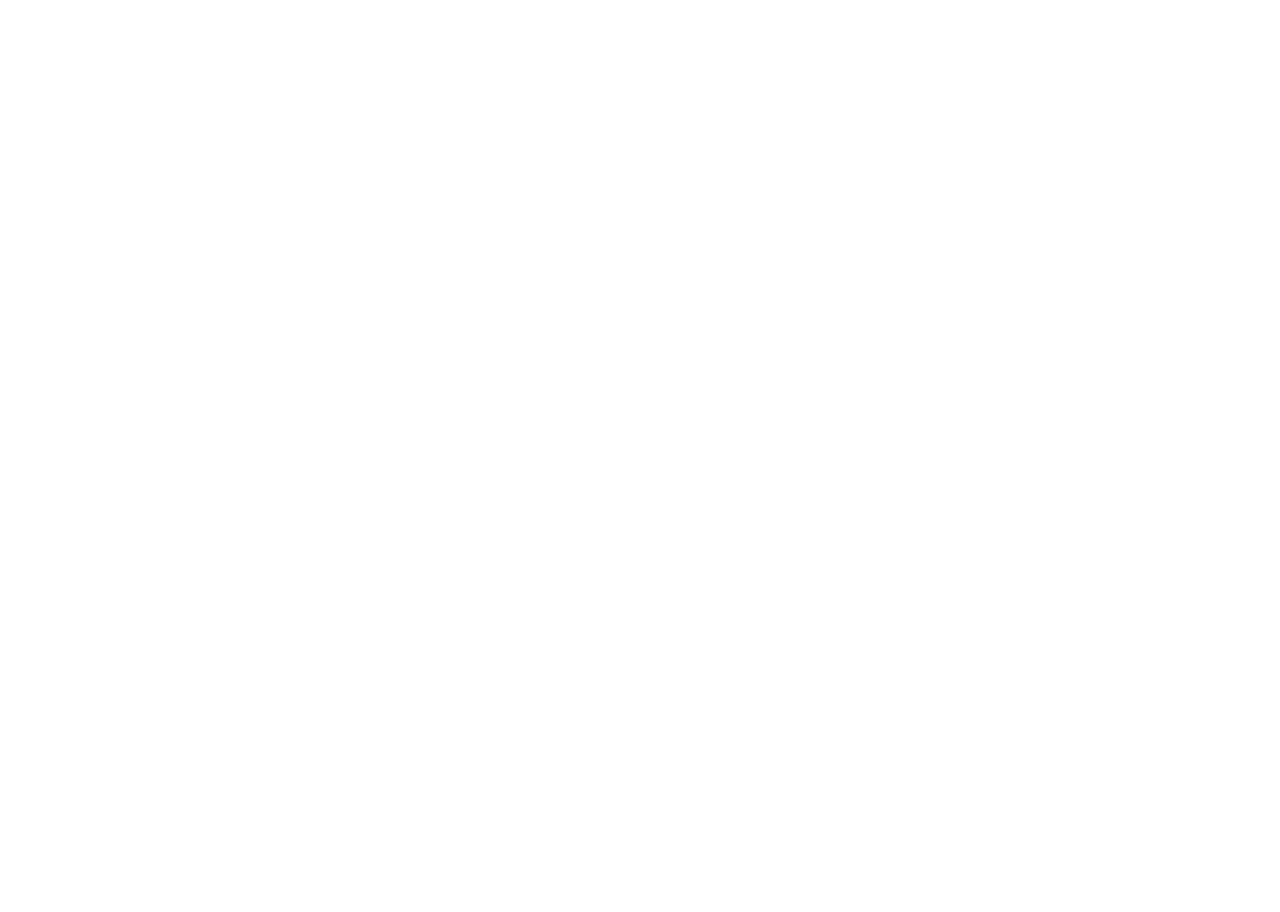
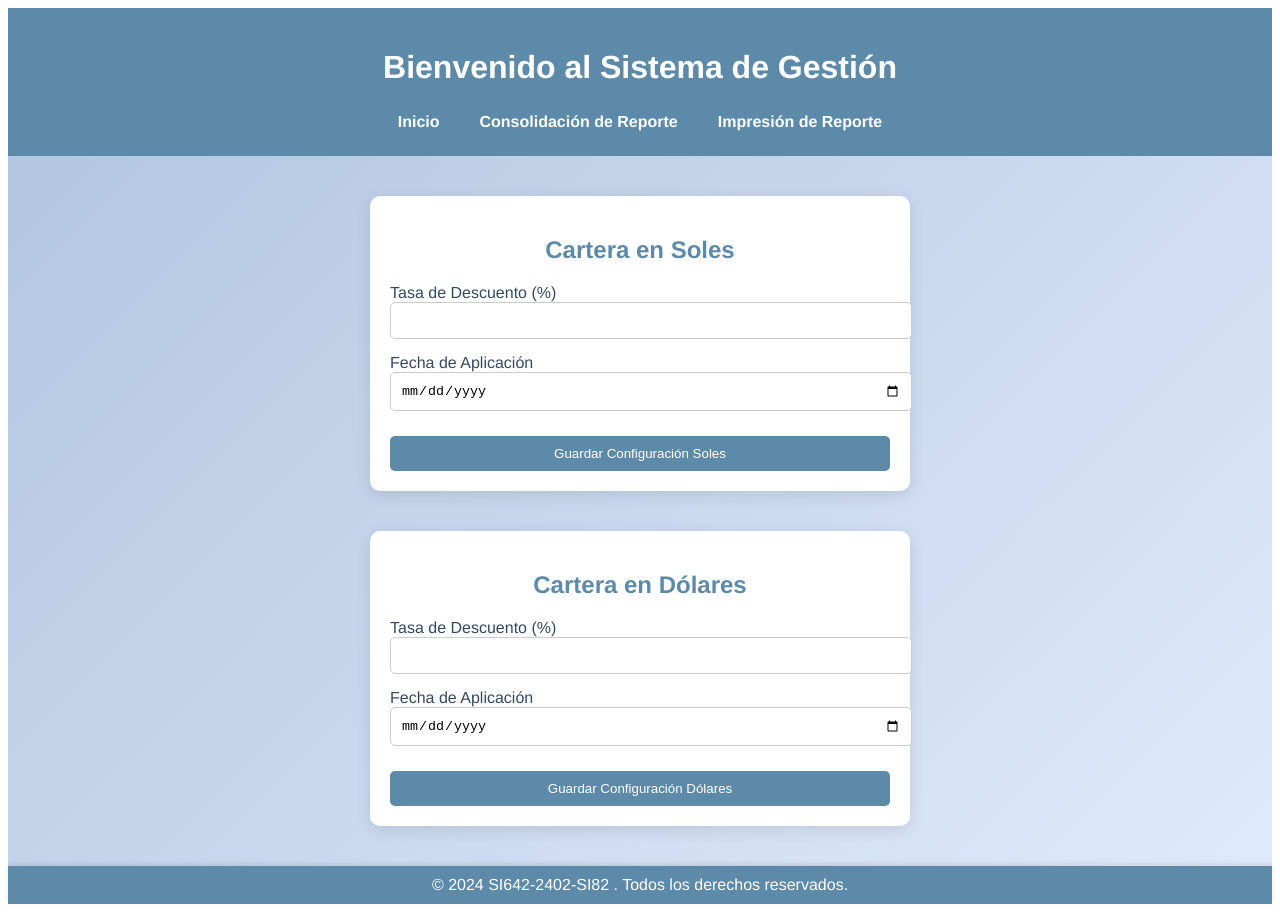
Before and after one commit to Adrianluza1/Hito2_Finanzas, a Vue app: page /tasas in a window 1280 px wide. Before the commit this address had no page. Before the commit the page ends 800 px from the top, so only its background shows below. Built offline with nearby package versions, Linux system fonts and the light colour scheme.

Commit message:
feat(Web): Add Configuracion de Tasas

```diff
--- a/src/router/index.js
+++ b/src/router/index.js
@@ -3,12 +3,14 @@
 import Login from '../views/Login.vue'; // RUTA RELATIVA
 import Register from '../views/Register.vue'; // RUTA RELATIVA
 import Home from '../views/Home.vue'; // RUTA RELATIVA
+import Tasas from '../views/Tasas.vue';
 
 
 const routes = [
     { path: '/', name: 'Login', component: Login },
     { path: '/register', name: 'Register', component: Register },
     { path: '/home', name: 'Home', component: Home },
+    { path: '/tasas', name: 'Tasas', component: Tasas },
 ];
 
 const router = createRouter({
--- /dev/null
+++ b/src/views/Tasas.vue
@@ -0,0 +1,171 @@
+<!-- src/views/Tasas.vue -->
+<template>
+  <div class="tasas-container">
+    <header class="tasas-header">
+      <h1>Bienvenido al Sistema de Gestión</h1>
+      <nav class="navigation-menu">
+        <router-link to="/home">Inicio</router-link>
+        <router-link to="/consolidacion">Consolidación de Reporte</router-link>
+        <router-link to="/imprimir">Impresión de Reporte</router-link>
+      </nav>
+    </header>
+
+    <main class="tasas-content">
+      <div class="card">
+        <h2>Cartera en Soles</h2>
+        <form @submit.prevent="saveSoles">
+          <div class="form-group">
+            <label for="tasa-soles">Tasa de Descuento (%)</label>
+            <input v-model="tasaSoles" type="number" id="tasa-soles" required />
+          </div>
+          <div class="form-group">
+            <label for="fecha-soles">Fecha de Aplicación</label>
+            <input v-model="fechaSoles" type="date" id="fecha-soles" required />
+          </div>
+          <button type="submit">Guardar Configuración Soles</button>
+        </form>
+      </div>
+
+      <div class="card">
+        <h2>Cartera en Dólares</h2>
+        <form @submit.prevent="saveDolares">
+          <div class="form-group">
+            <label for="tasa-dolares">Tasa de Descuento (%)</label>
+            <input v-model="tasaDolares" type="number" id="tasa-dolares" required />
+          </div>
+          <div class="form-group">
+            <label for="fecha-dolares">Fecha de Aplicación</label>
+            <input v-model="fechaDolares" type="date" id="fecha-dolares" required />
+          </div>
+          <button type="submit">Guardar Configuración Dólares</button>
+        </form>
+      </div>
+    </main>
+
+    <footer class="tasas-footer">
+      © 2024 SI642-2402-SI82 . Todos los derechos reservados.
+    </footer>
+  </div>
+</template>
+
+<script>
+export default {
+  name: "TasasView",
+  data() {
+    return {
+      tasaSoles: '',
+      fechaSoles: '',
+      tasaDolares: '',
+      fechaDolares: '',
+    };
+  },
+  methods: {
+    saveSoles() {
+      console.log("Guardando configuración de soles:", this.tasaSoles, this.fechaSoles);
+      alert("Configuración de Soles guardada con éxito.");
+    },
+    saveDolares() {
+      console.log("Guardando configuración de dólares:", this.tasaDolares, this.fechaDolares);
+      alert("Configuración de Dólares guardada con éxito.");
+    },
+  },
+};
+</script>
+
+<style scoped>
+/* Fondo claro pero respetando la paleta */
+.tasas-container {
+  display: flex;
+  flex-direction: column;
+  min-height: 100vh;
+  background: linear-gradient(135deg, #b0c4de, #e0eafc); /* Degradado de azul claro a gris muy claro */
+}
+
+.tasas-header {
+  background-color: #5d8aa8; /* Azul acero más claro */
+  color: #ffffff; /* Texto blanco */
+  padding: 20px;
+  text-align: center;
+}
+
+.navigation-menu {
+  display: flex;
+  justify-content: center;
+  gap: 20px;
+  margin-top: 10px;
+}
+
+.navigation-menu a {
+  color: #ffffff;
+  text-decoration: none;
+  font-weight: bold;
+  padding: 5px 10px;
+  border-radius: 5px;
+  transition: background-color 0.3s;
+}
+
+.navigation-menu a:hover {
+  background-color: #d4e4f7;
+  color: #5d8aa8;
+}
+
+.tasas-content {
+  flex: 1;
+  display: flex;
+  flex-direction: column;
+  align-items: center;
+  padding: 20px;
+  color: #34495e;
+}
+
+.card {
+  background: white;
+  border-radius: 10px;
+  box-shadow: 0 4px 15px rgba(0, 0, 0, 0.1);
+  padding: 20px;
+  margin: 20px;
+  width: 80%;
+  max-width: 500px;
+  text-align: left;
+}
+
+h2 {
+  text-align: center;
+  color: #5d8aa8;
+}
+
+.form-group {
+  margin-bottom: 15px;
+}
+
+input {
+  width: 100%;
+  padding: 10px;
+  border: 1px solid #ccc;
+  border-radius: 5px;
+}
+
+button {
+  width: 100%;
+  padding: 10px;
+  background-color: #5d8aa8; /* Azul acero */
+  color: white;
+  border: none;
+  border-radius: 5px;
+  cursor: pointer;
+  margin-top: 10px;
+  transition: background-color 0.3s;
+}
+
+button:hover {
+  background-color: #4a6a85;
+}
+
+.tasas-footer {
+  background-color: #5d8aa8;
+  color: #ffffff;
+  text-align: center;
+  padding: 10px;
+  box-shadow: 0 -2px 5px rgba(0, 0, 0, 0.1);
+}
+</style>
```
